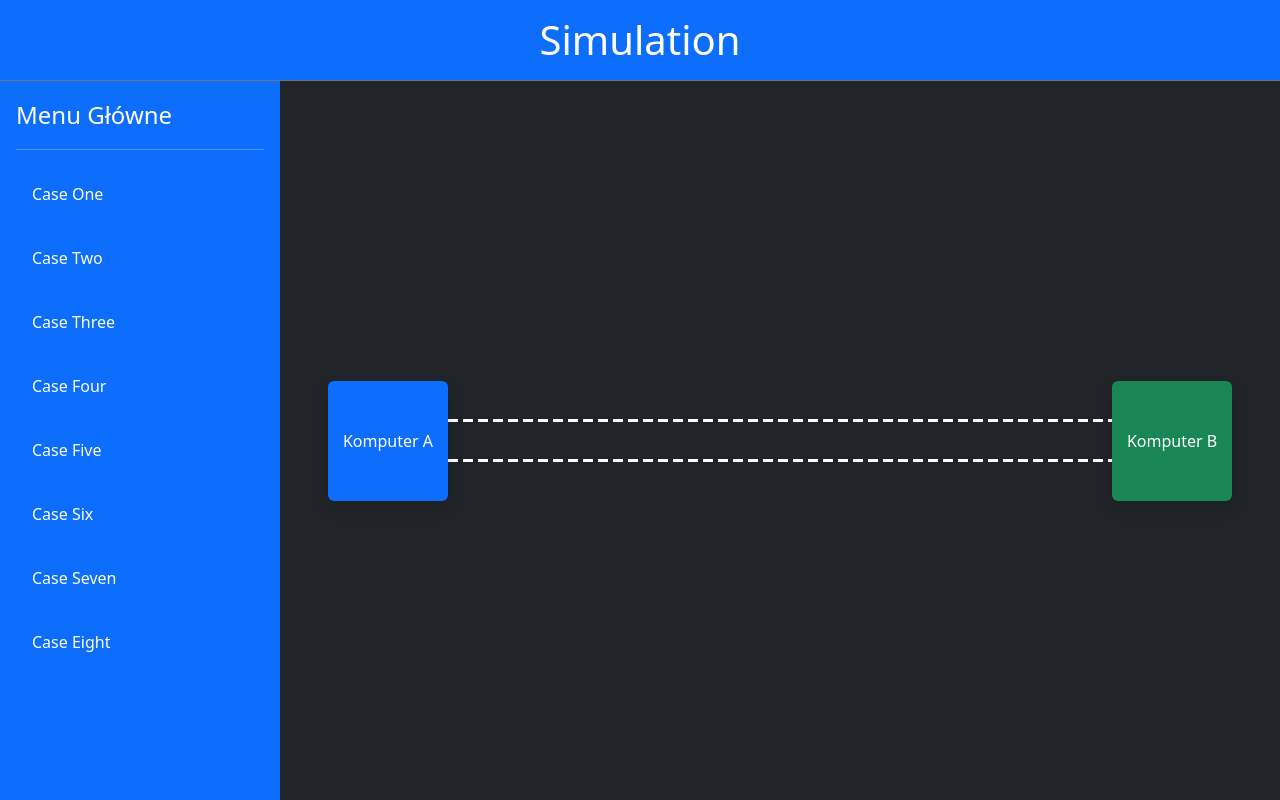
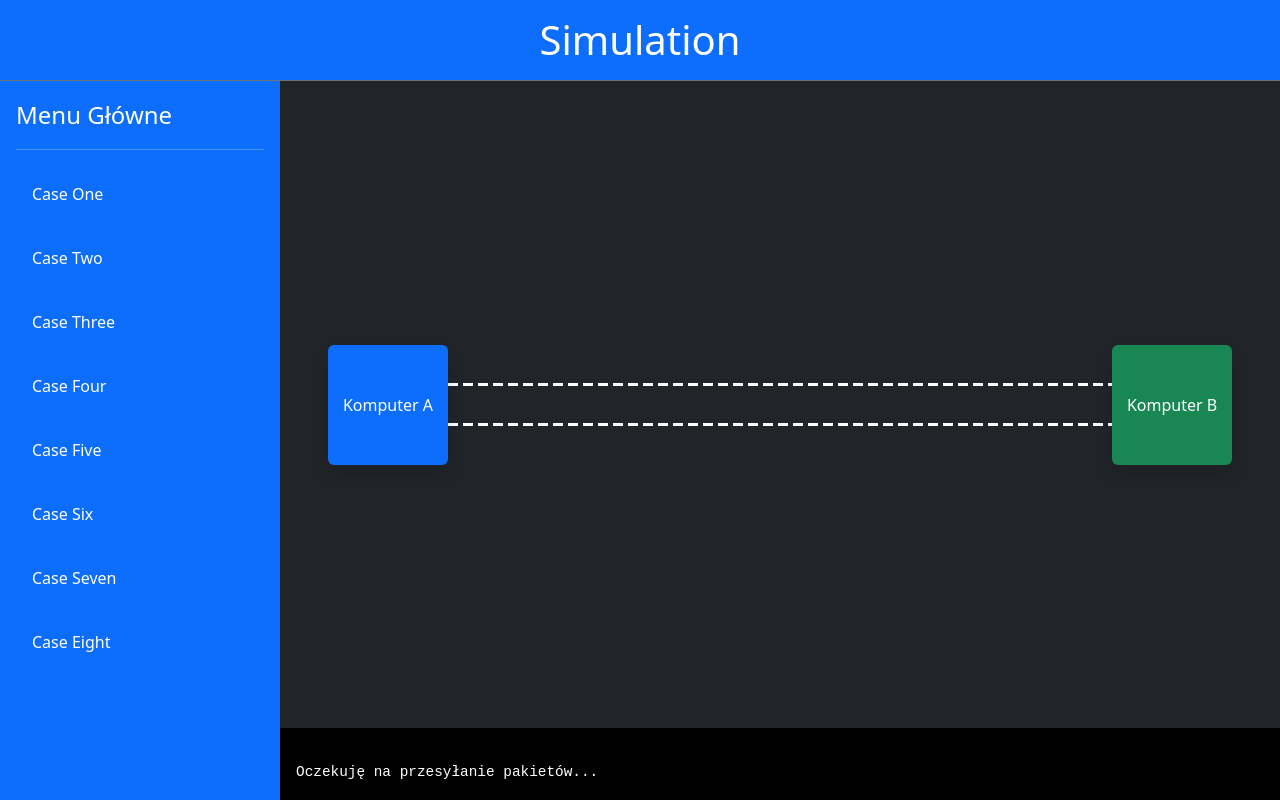
Before and after one commit to patynowskim/HacknarokX2026QuantumTransfer, a React app in the folder frontend/: page /simulation/one in a window 1280 px wide. Built offline with nearby package versions, Linux system fonts and the light colour scheme; the HTML template or start-up script is replaced by a standard one.

Commit message:
Frontend console

```diff
--- a/frontend/src/Case.jsx
+++ b/frontend/src/Case.jsx
@@ -3,28 +3,31 @@ import './Case.css';
 
 function Case() {
     const [packets, setPackets] = useState([]);
+    const [logs, setLogs] = useState(["Oczekuję na przesyłanie pakietów..."]);
 
     const sendPacketAtoB = () => {
         const packetId = Date.now() + Math.random();
         setPackets(prev => [...prev, { id: packetId, direction: 'AtoB' }]);
-
+        setLogs(prev => [...prev, `[${new Date().toLocaleTimeString()}] [A -> B] Wysłano pakiet...`].slice(-4));
         setTimeout(() => {
             setPackets(prev => prev.filter(p => p.id !== packetId));
+            setLogs(prev => [...prev, `[${new Date().toLocaleTimeString()}] [A -> B] Pakiet dotarł do Komputera B.`].slice(-4));
         }, 2000);
     };
 
     const sendPacketBtoA = () => {
         const packetId = Date.now() + Math.random();
         setPackets(prev => [...prev, { id: packetId, direction: 'BtoA' }]);
-
+        setLogs(prev => [...prev, `[${new Date().toLocaleTimeString()}] [B -> A] Wysłano pakiet...`].slice(-4));
         setTimeout(() => {
             setPackets(prev => prev.filter(p => p.id !== packetId));
+            setLogs(prev => [...prev, `[${new Date().toLocaleTimeString()}] [B -> A] Pakiet dotarł do Komputera A.`].slice(-4));
         }, 2000);
     };
 
     return (
-        <div className="w-100 h-100 bg-dark" style={{ minHeight: '400px' }}>
-            <div className="d-flex justify-content-between align-items-center h-100 px-5">
+        <div className="d-flex flex-column w-100 h-100 bg-dark" style={{ minHeight: '400px' }}>
+            <div className="d-flex justify-content-between align-items-center flex-grow-1 px-5 w-100">
 
                 <div
                     onClick={sendPacketAtoB}
@@ -44,16 +47,13 @@ function Case() {
                     </svg>
                     {packets.map(packet => {
                         if (packet.direction === 'AtoB') {
-                            return (
-                                <div key={packet.id} className="network-packet packet-a-to-b" />
-                            );
+                            return <div key={packet.id} className="network-packet packet-a-to-b" />;
                         } else {
-                            return (
-                                <div key={packet.id} className="network-packet packet-b-to-a" />
-                            );
+                            return <div key={packet.id} className="network-packet packet-b-to-a" />;
                         }
                     })}
                 </div>
+
                 <div
                     onClick={sendPacketBtoA}
                     className="bg-success text-white d-flex justify-content-center align-items-center rounded shadow flex-shrink-0"
@@ -61,8 +61,15 @@ function Case() {
                 >
                     Komputer B
                 </div>
+            </div>
+            <div className="w-100 bg-black text-secondary m-0 p-3 consoleP overflow-hidden d-flex flex-column justify-content-end" style={{ height: '10%' }}>
+                {logs.map((log, index) => (
+                    <div key={index} className="text-white" style={{ fontSize: '0.9rem', fontFamily: 'monospace' }}>
+                        {log}
+                    </div>
+                ))}
+            </div>
 
-            </div>
         </div>
     );
 }
```
